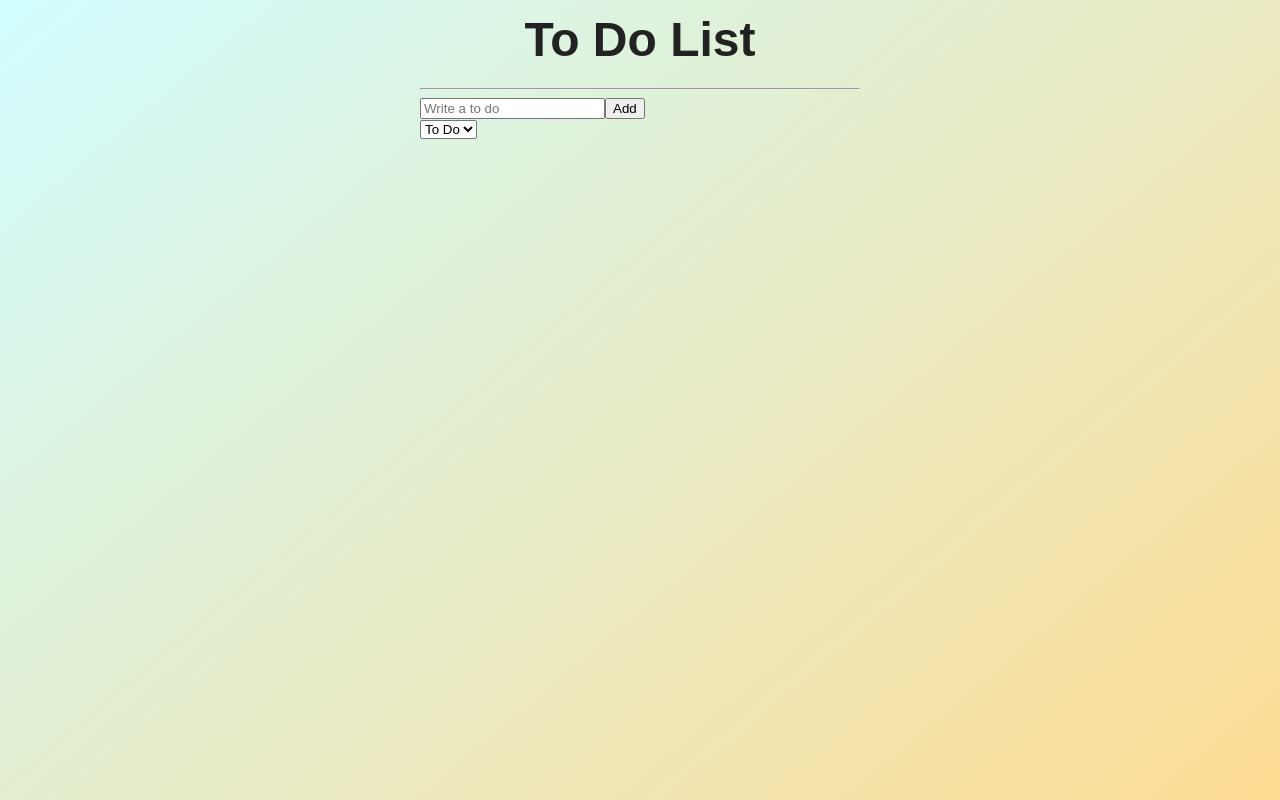
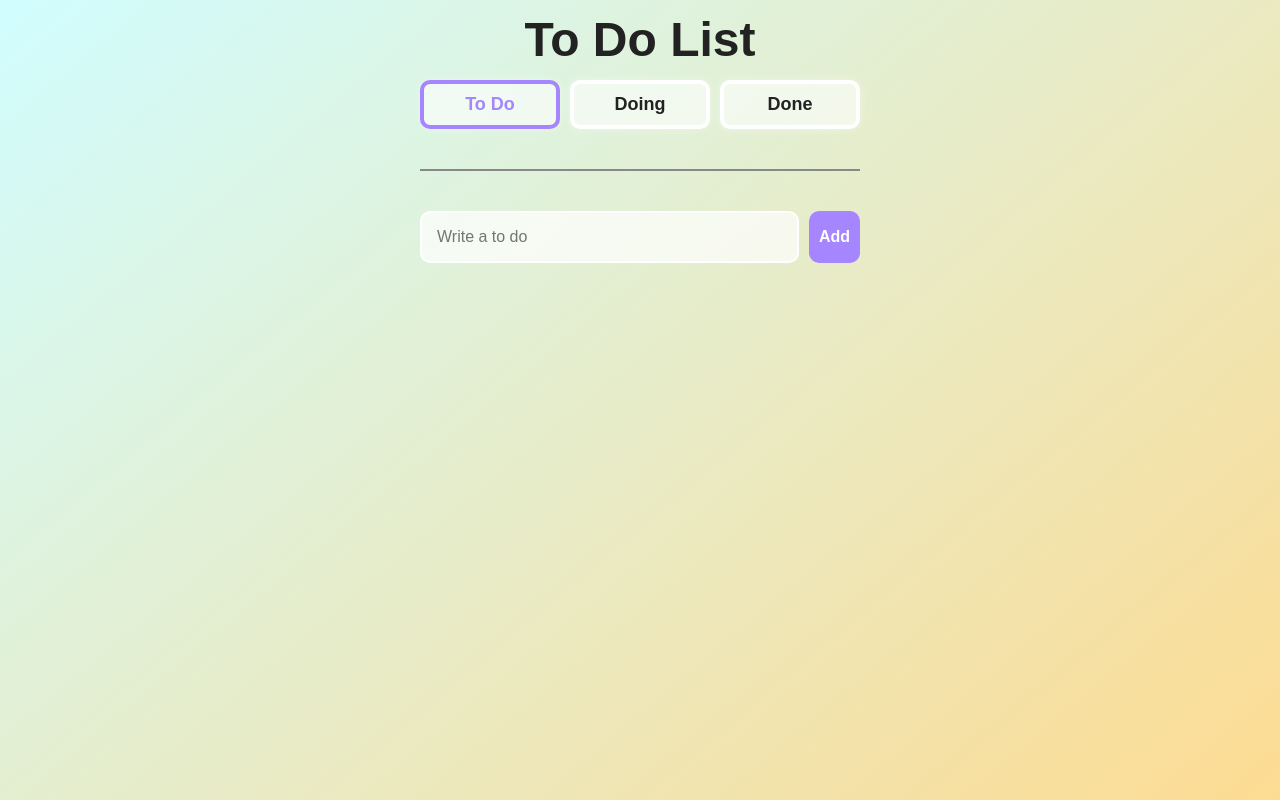
Before and after one commit to hdy86/cate-custom-todolist, a React (Create React App) app: page / in a window 1280 px wide. Built offline with nearby package versions, Linux system fonts and the light colour scheme.

Commit message:
css 스타일 수정

```diff
--- a/src/components/CreateToDo.tsx
+++ b/src/components/CreateToDo.tsx
@@ -1,6 +1,31 @@
+import styled from "styled-components";
 import { useForm } from "react-hook-form";
 import { useRecoilValue, useSetRecoilState } from "recoil";
 import { categoryState, toDoState } from "../atoms";
+
+const Form = styled.form`
+  display: flex;
+  gap: 10px;
+`;
+const Input = styled.input`
+  flex: 1;
+  padding: 15px;
+  border: 2px solid #fff;
+  border-radius: 10px;
+  background: rgba(255, 255, 255, 0.7);
+  font-size: 16px;
+  color: ${(props) => props.theme.textColor};
+`;
+const Btn = styled.button`
+  padding: 10px;
+  border: none;
+  border-radius: 10px;
+  background: ${(props) => props.theme.accentColor};
+  font-size: 16px;
+  color: ${(props) => props.theme.textColor2};
+  font-weight: bold;
+  cursor: pointer;
+`;
 
 interface IForm {
   toDo: string;
@@ -16,13 +41,13 @@ function CreateToDo() {
   };
 
   return (
-    <form onSubmit={handleSubmit(handleValid)}>
-      <input
+    <Form onSubmit={handleSubmit(handleValid)}>
+      <Input
         {...register("toDo", { required: "Please write To Do" })}
         placeholder="Write a to do"
       />
-      <button>Add</button>
-    </form>
+      <Btn>Add</Btn>
+    </Form>
   );
 }
 
--- a/src/components/ToDoList.tsx
+++ b/src/components/ToDoList.tsx
@@ -23,12 +23,35 @@ const Title = styled.h1`
     font-size: 30px;
   }
 `;
+const BtnWrap = styled.div`
+  display: grid;
+  grid-template-columns: 1fr 1fr 1fr;
+  gap: 10px;
+  padding-bottom: 40px;
+  margin-bottom: 40px;
+  border-bottom: 2px solid #888;
+`;
+const Btn = styled.button<{ isActive: boolean }>`
+  padding: 10px;
+  border-width: 4px;
+  border-style: solid;
+  border-color: ${(props) =>
+    props.isActive ? props.theme.accentColor : "#fff"};
+  border-radius: 10px;
+  background: rgba(255, 255, 255, 0.6);
+  box-shadow: 0 0 10px rgba(255, 255, 255, 0.4);
+  font-size: 18px;
+  color: ${(props) =>
+    props.isActive ? props.theme.accentColor : props.theme.textColor};
+  font-weight: bold;
+  cursor: pointer;
+`;
 
 function ToDoList() {
   const toDos = useRecoilValue(toDoSelector);
   const [category, setCategory] = useRecoilState(categoryState);
-  const onInput = (e: React.FormEvent<HTMLSelectElement>) => {
-    setCategory(e.currentTarget.value as any);
+  const onClick = (cate: Categories) => {
+    setCategory(cate);
   };
 
   return (
@@ -36,13 +59,29 @@ function ToDoList() {
       <Header>
         <Title>To Do List</Title>
       </Header>
-      <hr />
+
+      <BtnWrap>
+        <Btn
+          isActive={category === Categories.TO_DO}
+          onClick={() => onClick(Categories.TO_DO)}
+        >
+          To Do
+        </Btn>
+        <Btn
+          isActive={category === Categories.DOING}
+          onClick={() => onClick(Categories.DOING)}
+        >
+          Doing
+        </Btn>
+        <Btn
+          isActive={category === Categories.DONE}
+          onClick={() => onClick(Categories.DONE)}
+        >
+          Done
+        </Btn>
+      </BtnWrap>
+
       <CreateToDo />
-      <select value={category} onInput={onInput}>
-        <option value={Categories.TO_DO}>To Do</option>
-        <option value={Categories.DOING}>Doing</option>
-        <option value={Categories.DONE}>Done</option>
-      </select>
       {toDos?.map((toDo) => (
         <ToDo key={toDo.id} {...toDo} />
       ))}
--- a/src/styled.d.ts
+++ b/src/styled.d.ts
@@ -2,8 +2,9 @@ import "styled-components";
 
 declare module "styled-components" {
   export interface DefaultTheme {
+    bgColor: string;
     textColor: string;
-    bgColor: string;
+    textColor2: string;
     accentColor: string;
   }
 }
--- a/src/theme.ts
+++ b/src/theme.ts
@@ -3,11 +3,13 @@ import { DefaultTheme } from "styled-components";
 export const darkTheme: DefaultTheme = {
   bgColor: "linear-gradient(320deg, #d69200 0%,#00a2aa 100%)",
   textColor: "#fff",
-  accentColor: "#9c88ff",
+  textColor2: "#222",
+  accentColor: "#420be3",
 };
 
 export const lightTheme: DefaultTheme = {
   bgColor: "linear-gradient(320deg, #fddb92 0%, #d1fdff 100%)",
   textColor: "#222",
-  accentColor: "#9c88ff",
+  textColor2: "#fff",
+  accentColor: "#a586fe",
 };
```
